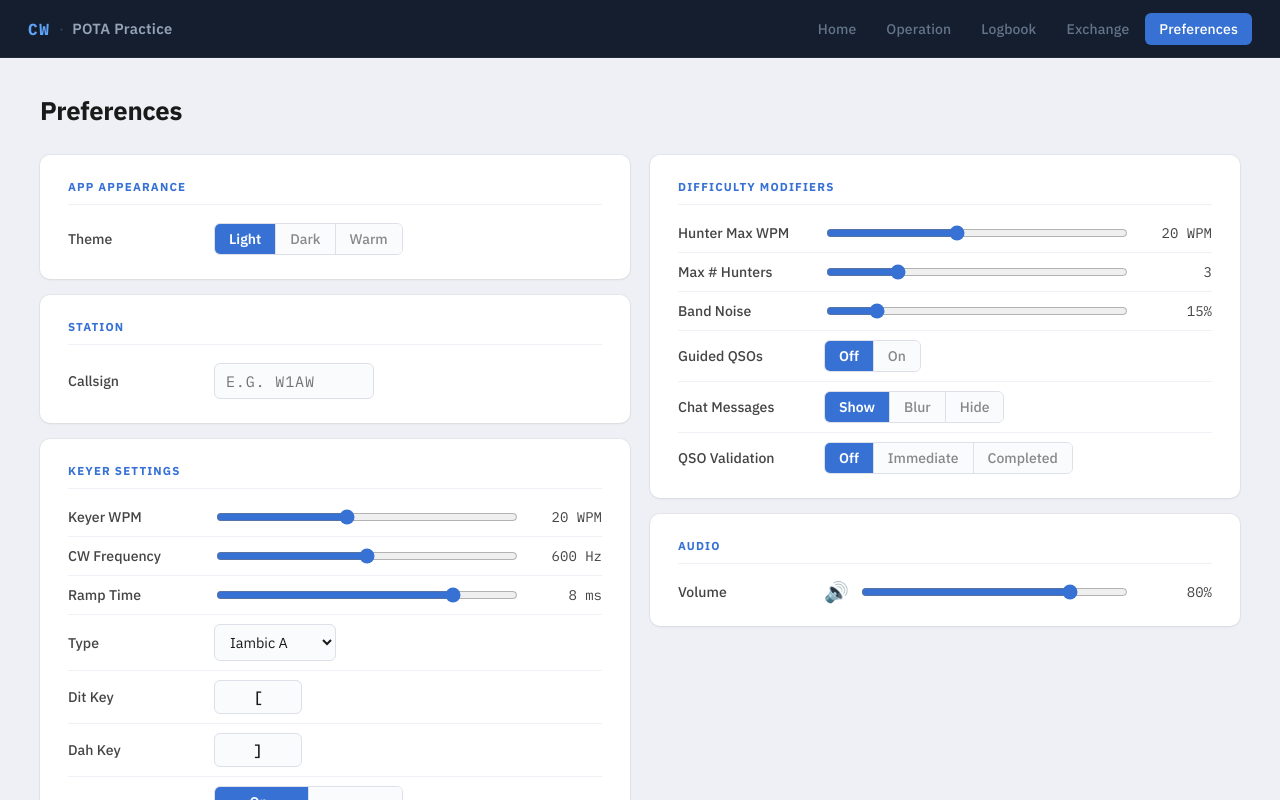
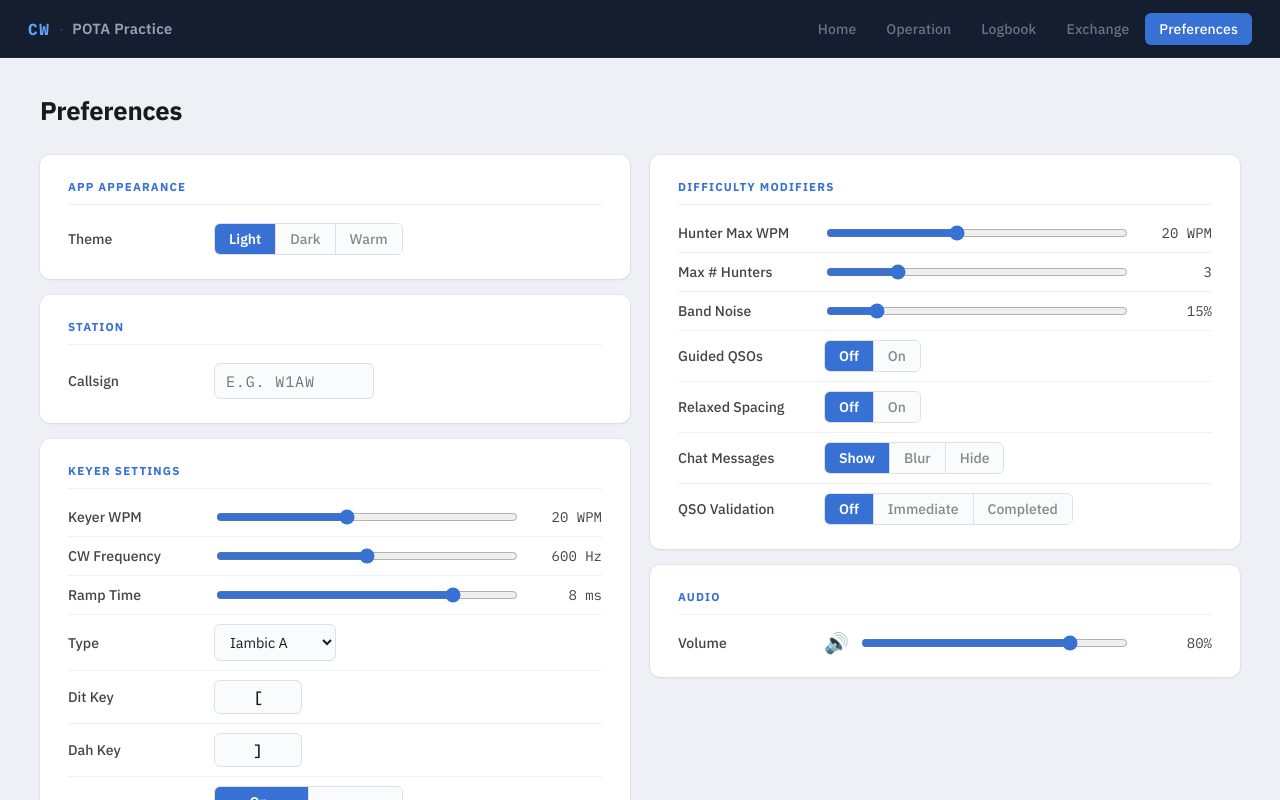
Before and after one commit to MabeCr/cw-pota-practice, a Vue app: page /preferences in a window 1280 px wide. Built offline with nearby package versions, Linux system fonts and the light colour scheme.

Commit message:
Adding a difficulty setting to ignore whitespace on messages

```diff
--- a/src/components/GuidedInput.vue
+++ b/src/components/GuidedInput.vue
@@ -1,6 +1,7 @@
 <script lang="ts" setup>
 import { ref, computed, watch, nextTick } from 'vue'
 import { useMobileDetect } from '@/composables/useMobileDetect'
+import { useSettingsStore } from '@/stores/settingsStore'
 
 const props = defineProps<{
     modelValue: string
@@ -15,6 +16,7 @@ const emit = defineEmits<{
 }>()
 
 const { isMobile } = useMobileDetect()
+const settings = useSettingsStore()
 
 const inputEl = ref<HTMLElement | null>(null)
 const mobileInputEl = ref<HTMLInputElement | null>(null)
@@ -66,6 +68,19 @@ const typedChars = computed<DisplayChar[]>(() => {
     if (!expected) {
         return typed.split('').map(c => ({ char: c, state: 'plain' as const }))
     }
+    if (settings.relaxedSpacing) {
+        const strippedExpected = expected.replace(/\s+/g, '')
+        let nonSpaceIdx = 0
+        return typed.split('').map(c => {
+            if (c === ' ') return { char: c, state: 'plain' as const }
+            const e = strippedExpected[nonSpaceIdx++]
+            if (e === undefined) return { char: c, state: 'incorrect' as const }
+            return {
+                char: c,
+                state: charMatches(c.toUpperCase(), e.toUpperCase()) ? 'correct' as const : 'incorrect' as const,
+            }
+        })
+    }
     return typed.split('').map((c, i) => {
         const e = expected[i]
         if (e === undefined) return { char: c, state: 'incorrect' as const }
@@ -80,6 +95,20 @@ const hintChars = computed<DisplayChar[]>(() => {
     const typed    = normalize(props.modelValue)
     const expected = normalize(props.expectedText ?? '')
     if (!expected) return []
+    if (settings.relaxedSpacing) {
+        // Count non-space chars already typed, then find where they end in the
+        // original expected string so the hint shows canonical spacing.
+        const nonSpaceTypedLen = typed.split('').filter(c => c !== ' ').length
+        let nonSpaceCount = 0
+        let hintStart = expected.length
+        for (let i = 0; i < expected.length; i++) {
+            if (expected[i] !== ' ') {
+                if (nonSpaceCount === nonSpaceTypedLen) { hintStart = i; break }
+                nonSpaceCount++
+            }
+        }
+        return expected.slice(hintStart).split('').map(c => ({ char: c, state: 'hint' as const }))
+    }
     return expected.slice(typed.length).split('').map(c => ({ char: c, state: 'hint' as const }))
 })
 
--- a/src/services/conversationAiService.ts
+++ b/src/services/conversationAiService.ts
@@ -113,8 +113,13 @@ export class ConversationAiService {
         }, { deep: true });
     }
 
+    private normalizeUserMessage(msg: string): string {
+        const upper = msg.trim().toUpperCase()
+        return useSettingsStore().relaxedSpacing ? upper.replace(/\s+/g, '') : upper
+    }
+
     private async handleUserMessage(message: Message): Promise<void> {
-        const userMessage = message.message.trim().toUpperCase();
+        const userMessage = this.normalizeUserMessage(message.message);
 
         if (userMessage.includes('CQ') && userMessage.includes('POTA')) {
             this.partialQueryTarget = null;
@@ -288,10 +293,12 @@ export class ConversationAiService {
     }
 
     private isFullCallInMessage(message: string, callsign: string): boolean {
+        if (useSettingsStore().relaxedSpacing) return message.includes(callsign)
         return message.split(/\s+/).includes(callsign);
     }
 
     private isCallConfirmationQuery(message: string, callsign: string): boolean {
+        if (useSettingsStore().relaxedSpacing) return message.includes(`${callsign}?`)
         return message.split(/\s+/).some(word => word === `${callsign}?`);
     }
 
@@ -301,6 +308,14 @@ export class ConversationAiService {
     }
 
     private isPartialCallInMessage(message: string, callsign: string): boolean {
+        if (useSettingsStore().relaxedSpacing) {
+            if (message.includes(callsign)) return false
+            // Match any prefix of length ≥ 2 that appears in the space-collapsed message
+            for (let len = 2; len < callsign.length; len++) {
+                if (message.includes(callsign.slice(0, len))) return true
+            }
+            return false
+        }
         return message.split(/\s+/).some(word => {
             if (word === callsign) return false;
 
@@ -321,6 +336,9 @@ export class ConversationAiService {
     }
 
     private isCallsignError(message: string, callsign: string): boolean {
+        // Skip error-correction in relaxed-spacing mode — the collapsed string
+        // makes per-token Levenshtein distance meaningless.
+        if (useSettingsStore().relaxedSpacing) return false
         return message.split(/\s+/).some(word =>
             word !== callsign && this.levenshtein(word, callsign) === 1
         );
--- a/src/stores/settingsStore.ts
+++ b/src/stores/settingsStore.ts
@@ -39,6 +39,7 @@ function defaultState() {
         qsoValidation:   (saved.qsoValidation   as QsoValidationMode)   ?? 'none'  as QsoValidationMode,
         theme:              (saved.theme              as AppTheme)          ?? 'light' as AppTheme,
         guidedQsos:         (saved.guidedQsos         as boolean)           ?? false,
+        relaxedSpacing:     (saved.relaxedSpacing     as boolean)           ?? false,
         mobileInputMethod:  (saved.mobileInputMethod  as MobileInputMethod) ?? 'on-screen' as MobileInputMethod,
     };
 }
@@ -102,6 +103,10 @@ export const useSettingsStore = defineStore('settings', {
             this.guidedQsos = value;
             saveToStorage(this.$state);
         },
+        setRelaxedSpacing(value: boolean) {
+            this.relaxedSpacing = value;
+            saveToStorage(this.$state);
+        },
         setMobileInputMethod(value: MobileInputMethod) {
             this.mobileInputMethod = value;
             saveToStorage(this.$state);
--- a/src/views/PreferencesView.vue
+++ b/src/views/PreferencesView.vue
@@ -272,6 +272,24 @@ onUnmounted(() => {
                 :class="{ active: settings.guidedQsos }"
                 title="Shows what to send at each step of the exchange"
                 @click="settings.setGuidedQsos(true)"
+              >On</button>
+            </div>
+          </div>
+
+          <div class="pref-row">
+            <label class="pref-label">Relaxed Spacing</label>
+            <div class="segment-group">
+              <button
+                class="segment-btn"
+                :class="{ active: !settings.relaxedSpacing }"
+                title="Whitespace in your message must match the expected exchange exactly"
+                @click="settings.setRelaxedSpacing(false)"
+              >Off</button>
+              <button
+                class="segment-btn"
+                :class="{ active: settings.relaxedSpacing }"
+                title="Extra or missing spaces between characters are ignored when matching your message"
+                @click="settings.setRelaxedSpacing(true)"
               >On</button>
             </div>
           </div>
```
